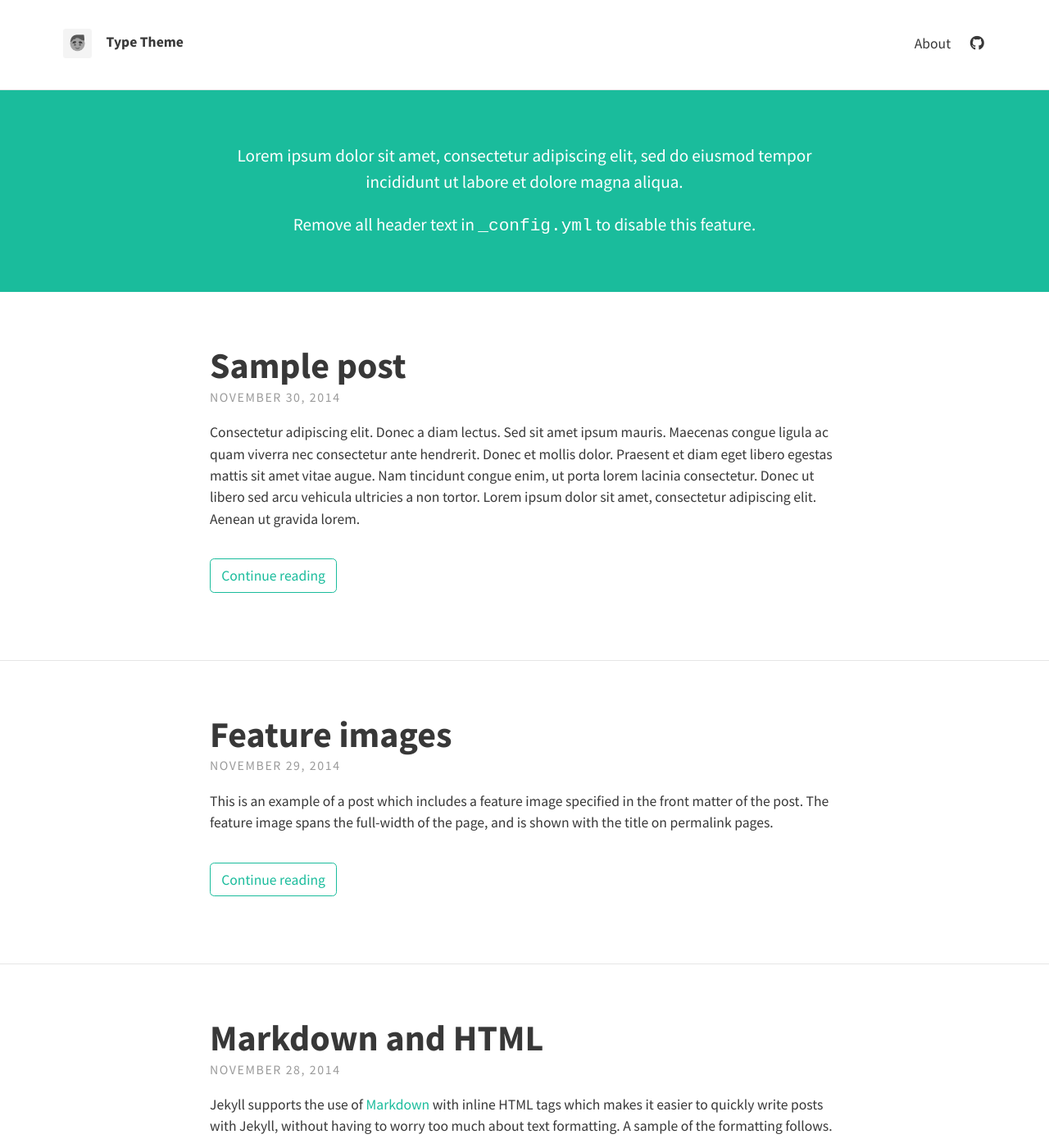
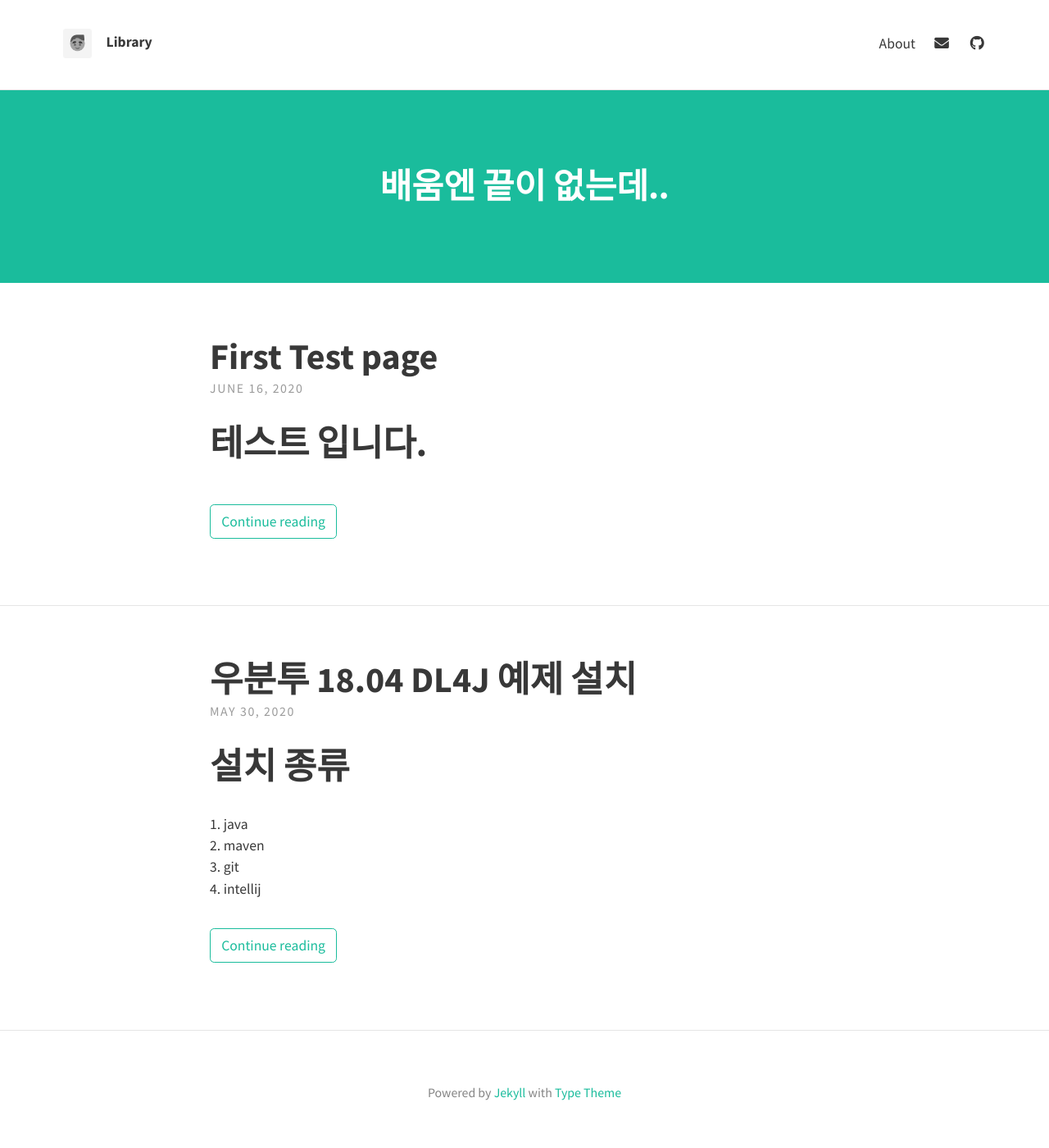
Before and after one commit to prlhspt/prlhspt.github.io, a Jekyll site: the page built from index.html, in a window 1280 px wide and 1400 px high. Shown: the whole window at 82% size. Built offline with Jekyll 4.4.1, drawn with Linux system fonts in a browser that asks for light colours; nearby versions of some CDN libraries; the list of posts is cut into pages by our own code.

Commit message:
first setting

```diff
--- a/_config.yml
+++ b/_config.yml
@@ -5,31 +5,30 @@ url: "https://prlhspt.github.io/"
 # THEME-SPECIFIC CONFIGURATION
 theme_settings:
   # Meta
-  title: Type Theme
+  title: Library
   avatar: assets/img/avatar.png
   favicon: assets/favicon.ico
   gravatar: # Email MD5 hash
-  description: "A website with blog posts and pages" # used by search engines
+  description: "Individual Study Note" # used by search engines
 
   # Header and footer text
-  header_text: >
-     <p>Lorem ipsum dolor sit amet, consectetur adipiscing elit, sed do eiusmod tempor incididunt ut labore et dolore magna aliqua.</p>
+  header_text:
+     <h2>배움엔 끝이 없는데..</h2>
 
-     <p>Remove all header text in <code>_config.yml</code> to disable this feature.</p>
   header_text_feature_image:
   footer_text: >
    Powered by <a href="https://jekyllrb.com/">Jekyll</a> with <a href="https://github.com/rohanchandra/type-theme">Type Theme</a>
 
   # Icons
   rss: false
-  email_address: # Full email address, e.g. "sam@example.com"
+  email_address: "prlhspt@naver.com" # Full email address, e.g. "sam@example.com"
   behance:
   bitbucket:
   dribbble:
   facebook:
   flickr:
   gitlab:
-  github: "rohanchandra/type-theme"
+  github: "https:github.com/prlhspt"
   gitter:
   google_plus:
   instagram:
--- a/_posts/2014-11-28-markdown-and-html.md
+++ /dev/null
@@ -1,39 +0,0 @@
----
-layout: post
-title: Markdown and HTML
----
-
-Jekyll supports the use of [Markdown](http://daringfireball.net/projects/markdown/syntax) with inline HTML tags which makes it easier to quickly write posts with Jekyll, without having to worry too much about text formatting. A sample of the formatting follows.
-
-Tables have also been extended from Markdown:
-
-First Header  | Second Header
-------------- | -------------
-Content Cell  | Content Cell
-Content Cell  | Content Cell
-
-Here's an example of an image, which is included using Markdown:
-
-![Geometric pattern with fading gradient]({{ site.baseurl }}/assets/img/sample_feature_img_2.png)
-
-Highlighting for code in Jekyll is done using Pygments or Rouge. This theme makes use of Rouge by default.
-
-{% highlight js %}
-// count to ten
-for (var i = 1; i <= 10; i++) {
-    console.log(i);
-}
-
-// count to twenty
-var j = 0;
-while (j < 20) {
-    j++;
-    console.log(j);
-}
-{% endhighlight %}
-
-Type Theme uses KaTeX to display maths. Equations such as $$S_n = a \times \frac{1-r^n}{1-r}$$ can be displayed inline.
-
-Alternatively, they can be shown on a new line:
-
-$$ f(x) = \int \frac{2x^2+4x+6}{x-2} $$
--- a/_posts/2014-11-29-feature-images.md
+++ /dev/null
@@ -1,6 +0,0 @@
----
-layout: post
-title: Feature images
-feature-img: "assets/img/sample_feature_img.png"
----
-This is an example of a post which includes a feature image specified in the front matter of the post. The feature image spans the full-width of the page, and is shown with the title on permalink pages.
--- a/_posts/2014-11-30-sample-post.md
+++ /dev/null
@@ -1,22 +0,0 @@
----
-layout: post
-title: Sample post
-tags: [test, sample]
----
-Consectetur adipiscing elit. Donec a diam lectus. Sed sit amet ipsum mauris. Maecenas congue ligula ac quam viverra nec consectetur ante hendrerit. Donec et mollis dolor. Praesent et diam eget libero egestas mattis sit amet vitae augue. Nam tincidunt congue enim, ut porta lorem lacinia consectetur. Donec ut libero sed arcu vehicula ultricies a non tortor. Lorem ipsum dolor sit amet, consectetur adipiscing elit. Aenean ut gravida lorem.
-
-* Consectetur adipiscing elit
-* Donec a diam lectus
-* Sed sit amet ipsum mauris
-
-Ut turpis felis, pulvinar a semper sed, adipiscing id dolor. Pellentesque auctor nisi id magna consequat sagittis. Curabitur dapibus enim sit amet elit pharetra tincidunt feugiat nisl imperdiet. Ut convallis libero in urna ultrices accumsan. Donec sed odio eros. Donec viverra mi quis quam pulvinar at malesuada arcu rhoncus. Cum sociis natoque penatibus et magnis dis parturient montes, nascetur ridiculus mus. In rutrum accumsan ultricies. Mauris vitae nisi at sem facilisis semper ac in est.
-
-Nunc diam velit, adipiscing ut tristique vitae, sagittis vel odio. Maecenas convallis ullamcorper ultricies. Curabitur ornare, ligula *semper consectetur sagittis*, nisi diam iaculis velit, id fringilla sem nunc vel mi. Nam dictum, odio nec pretium volutpat, arcu ante placerat erat, non tristique elit urna et turpis. Quisque mi metus, ornare sit amet fermentum et, tincidunt et orci. Fusce eget orci a orci congue vestibulum.
-
-Ut dolor diam, elementum et vestibulum eu, porttitor vel elit. Curabitur venenatis pulvinar tellus gravida ornare. Sed et erat faucibus nunc euismod ultricies ut id justo. Nullam cursus suscipit nisi, et ultrices justo sodales nec. Fusce venenatis facilisis lectus ac semper. Aliquam at massa ipsum. Quisque bibendum purus convallis nulla ultrices ultricies. Nullam aliquam, mi eu aliquam tincidunt, purus velit laoreet tortor, viverra pretium nisi quam vitae mi. Fusce vel volutpat elit. Nam sagittis nisi dui.
-
-> Suspendisse lectus leo, consectetur in tempor sit amet, placerat quis neque
-
-Etiam luctus porttitor lorem, sed suscipit est rutrum non. Curabitur lobortis nisl a enim congue semper. Aenean commodo ultrices imperdiet. Vestibulum ut justo vel sapien venenatis tincidunt.
-
-Phasellus eget dolor sit amet ipsum dapibus condimentum vitae quis lectus. Aliquam ut massa in turpis dapibus convallis. Praesent elit lacus, vestibulum at malesuada et, ornare et est. Ut augue nunc, sodales ut euismod non, adipiscing vitae orci. Mauris ut placerat justo. Mauris in ultricies enim. Quisque nec est eleifend nulla ultrices egestas quis ut quam. Donec sollicitudin lectus a mauris pulvinar id aliquam urna cursus. Cras quis ligula sem, vel elementum mi. Phasellus non ullamcorper urna.
--- /dev/null
+++ b/_posts/2020-05-30-dl4j.md
@@ -0,0 +1,67 @@
+---
+title: 우분투 18.04 DL4J 예제 설치
+date: 2020-05-30 00:17:00 -0400
+categories: DL4J
+---
+
+# 설치 종류
+1. java
+2. maven
+3. git
+4. intellij
+
+## 1. java
+
+### jdk 설치 확인
+
+$ javac -version
+$ sudo apt-get install default-jdk
+$ sudo apt-get install openjdk-8-jdk
+
+### 환경 변수 설정
+
+$ vim /etc/profile
+export JAVA_HOME=/usr/lib/jvm/java-11-openjdk-amd64/bin/javac 맨 아래 추가
+$ reboot
+$ echo $JAVA_HOME으로 확인
+
+## 2. maven
+$ sudo apt-get install maven
+
+## 3. git
+$ sudo apt-get install git
+
+### 깃이 설치되어있다면 업데이트
+
+$ git clone git://git.kernel.org/pub/scm/git/git.git
+
+## 4. intellij
+[https://www.jetbrains.com/ko-kr/idea/download/#section=linux](https://www.jetbrains.com/ko-kr/idea/download/#section=linux)
+압축 해제 후 bin/idea.sh 설치
+
+# 예제 실행해보기
+git clone https://github.com/eclipse/deeplearning4j-examples.git
+
+cd dl4j-examples/
+
+mvn clean install
+
+open - dl4j-examples 폴더 열기
+
+run - edit configuration
+
+ Main class, Working directory 설정 후 실행
+![Screenshot from 2020-05-30 23-40-20](https://user-images.githubusercontent.com/51734550/83331787-24f42280-a2d3-11ea-93ea-c99fb8399437.png)
+
+실행 결과
+![Screenshot from 2020-05-31 00-12-27](https://user-images.githubusercontent.com/51734550/83331892-74d2e980-a2d3-11ea-9056-79e12dbff799.png)
+
+![Screenshot from 2020-05-31 00-12-32](https://user-images.githubusercontent.com/51734550/83331893-76041680-a2d3-11ea-985f-9eb6b8ed6e41.png)
+
+## References:
+
+-   [https://deeplearning4j.org/docs/latest/deeplearning4j-quickstart](https://deeplearning4j.org/docs/latest/deeplearning4j-quickstart)
+<!--stackedit_data:
+eyJoaXN0b3J5IjpbLTEzMjY5MTcyMjUsMTg4MjMwNDIwMCwtMT
+I0MzI1MTM4NF19
+-->
--- /dev/null
+++ b/_posts/2020-06-16-fisrt-post.md
@@ -0,0 +1,9 @@
+---
+layout: post
+title: First Test page
+tags: [test, sample]
+---
+# 테스트 입니다.
+
+.. 테스트입니다..
+<br>테스트 입니다.
```
Also changed, not shown: README.md, 13 other files.
